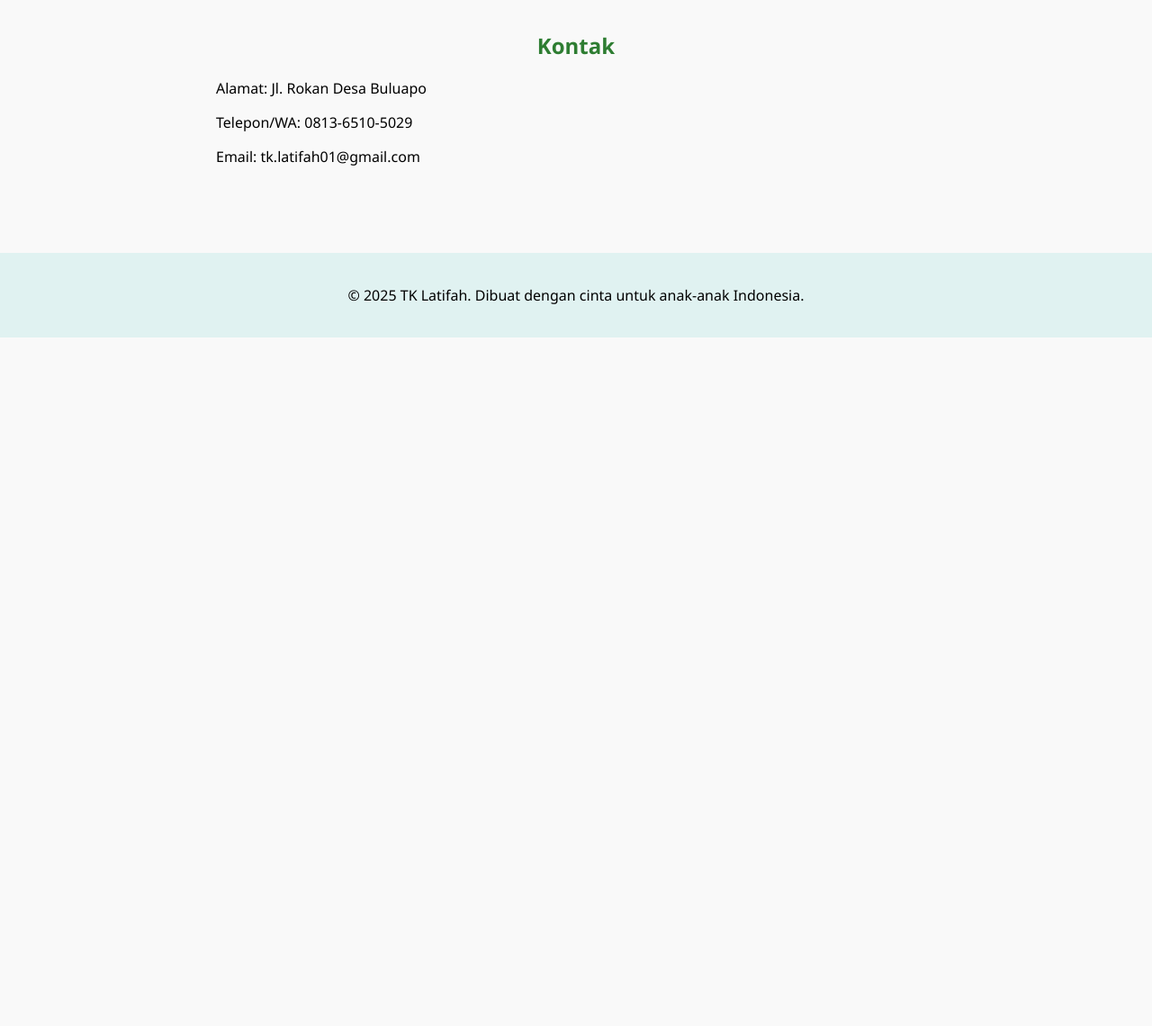
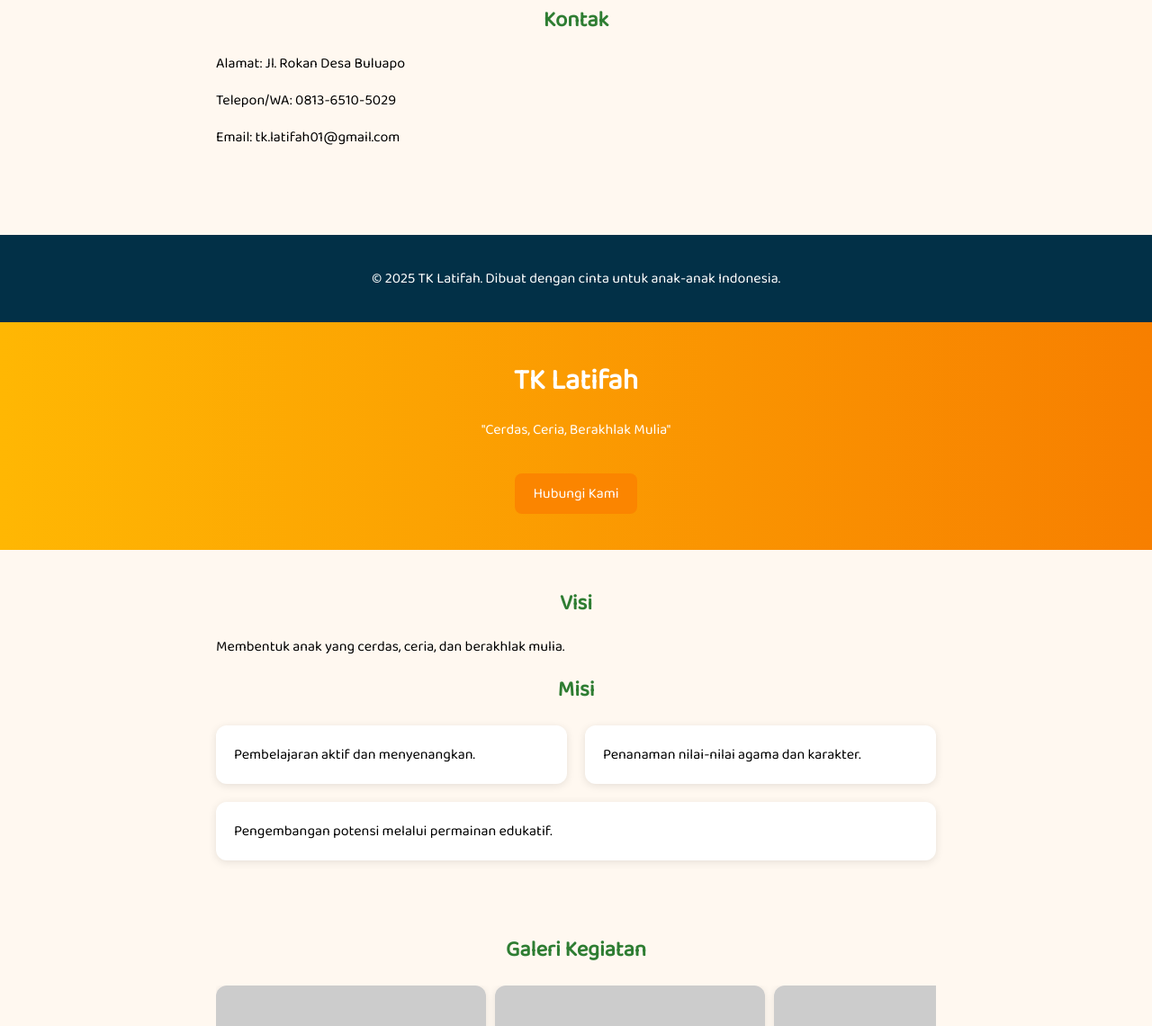
Before and after one commit to TKLatifah/tklatifah.github.io, a plain HTML site: page index.html in a window 1280 px wide. Shown: the part 1660-2800 px from the top of the page at 90% size. Before the commit the page ends 2035 px from the top, so only its background shows below. Drawn offline with Linux system fonts and the light colour scheme; placeholder pictures from the web are drawn by us.

Commit message:
Update index.html
Signed-off-by: TKLatifah <tk.latifah01@gmail.com>

```diff
--- a/index.html
+++ b/index.html
@@ -136,3 +136,119 @@
 
 </body>
 </html>
+<!DOCTYPE html>
+<html lang="id">
+<head>
+  <meta charset="UTF-8">
+  <meta name="viewport" content="width=device-width, initial-scale=1.0">
+  <title>TK Latifah</title>
+  <link href="https://fonts.googleapis.com/css2?family=Baloo+2&display=swap" rel="stylesheet">
+  <style>
+    body {
+      font-family: 'Baloo 2', cursive;
+      background: #fff8f0;
+      margin: 0;
+      padding: 0;
+    }
+    header {
+      background: linear-gradient(90deg, #ffb703, #f77f00);
+      color: white;
+      padding: 40px 20px;
+      text-align: center;
+    }
+    section {
+      padding: 40px 20px;
+    }
+    h1, h2 {
+      margin: 0 0 10px;
+    }
+    .visi-misi {
+      display: flex;
+      flex-wrap: wrap;
+      gap: 20px;
+      margin-top: 20px;
+    }
+    .box {
+      background: white;
+      border-radius: 12px;
+      box-shadow: 0 2px 10px rgba(0,0,0,0.1);
+      flex: 1 1 250px;
+      padding: 20px;
+      transition: transform 0.2s, box-shadow 0.2s;
+    }
+    .box:hover {
+      transform: translateY(-5px);
+      box-shadow: 0 4px 20px rgba(0,0,0,0.2);
+    }
+    .gallery {
+      display: flex;
+      overflow-x: auto;
+      gap: 10px;
+      margin-top: 20px;
+    }
+    .gallery img {
+      height: 200px;
+      border-radius: 12px;
+      box-shadow: 0 2px 10px rgba(0,0,0,0.1);
+    }
+    footer {
+      background-color: #023047;
+      color: white;
+      text-align: center;
+      padding: 20px;
+    }
+    .button {
+      display: inline-block;
+      background: #fb8500;
+      color: white;
+      padding: 10px 20px;
+      margin-top: 20px;
+      border-radius: 8px;
+      text-decoration: none;
+      transition: background 0.3s;
+    }
+    .button:hover {
+      background: #ff6d00;
+    }
+  </style>
+</head>
+<body>
+  <header>
+    <h1>TK Latifah</h1>
+    <p>"Cerdas, Ceria, Berakhlak Mulia"</p>
+    <a href="#kontak" class="button">Hubungi Kami</a>
+  </header>
+
+  <section>
+    <h2>Visi</h2>
+    <p>Membentuk anak yang cerdas, ceria, dan berakhlak mulia.</p>
+
+    <h2>Misi</h2>
+    <div class="visi-misi">
+      <div class="box">Pembelajaran aktif dan menyenangkan.</div>
+      <div class="box">Penanaman nilai-nilai agama dan karakter.</div>
+      <div class="box">Pengembangan potensi melalui permainan edukatif.</div>
+    </div>
+  </section>
+
+  <section>
+    <h2>Galeri Kegiatan</h2>
+    <div class="gallery">
+      <img src="https://via.placeholder.com/300x200?text=Kegiatan+1" alt="Kegiatan 1">
+      <img src="https://via.placeholder.com/300x200?text=Kegiatan+2" alt="Kegiatan 2">
+      <img src="https://via.placeholder.com/300x200?text=Kegiatan+3" alt="Kegiatan 3">
+    </div>
+  </section>
+
+  <section id="kontak">
+    <h2>Kontak Kami</h2>
+    <p>📍 Jl. Rokan, Desa Buluapo, Kec. Pinggir</p>
+    <p>📞 0813‑6510‑5029 | ✉️ tk.latifah01@gmail.com</p>
+    <iframe src="https://www.google.com/maps?q=Pinggir,+Riau&output=embed" width="100%" height="250" style="border:0; border-radius: 12px; box-shadow: 0 2px 8px rgba(0,0,0,0.1);" allowfullscreen="" loading="lazy"></iframe>
+  </section>
+
+  <footer>
+    <p>&copy; 2025 TK Latifah. All rights reserved.</p>
+  </footer>
+</body>
+</html>
```
